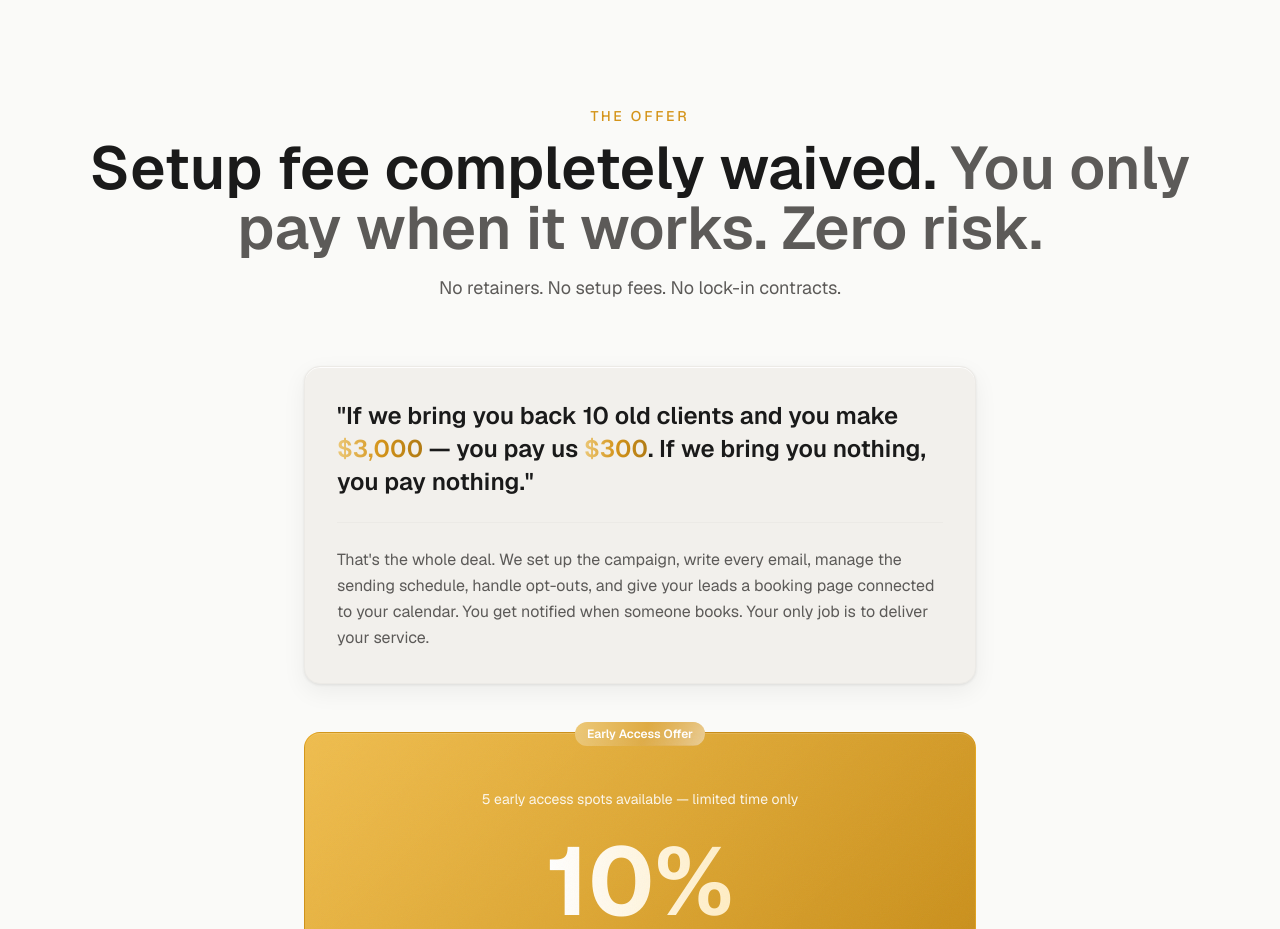
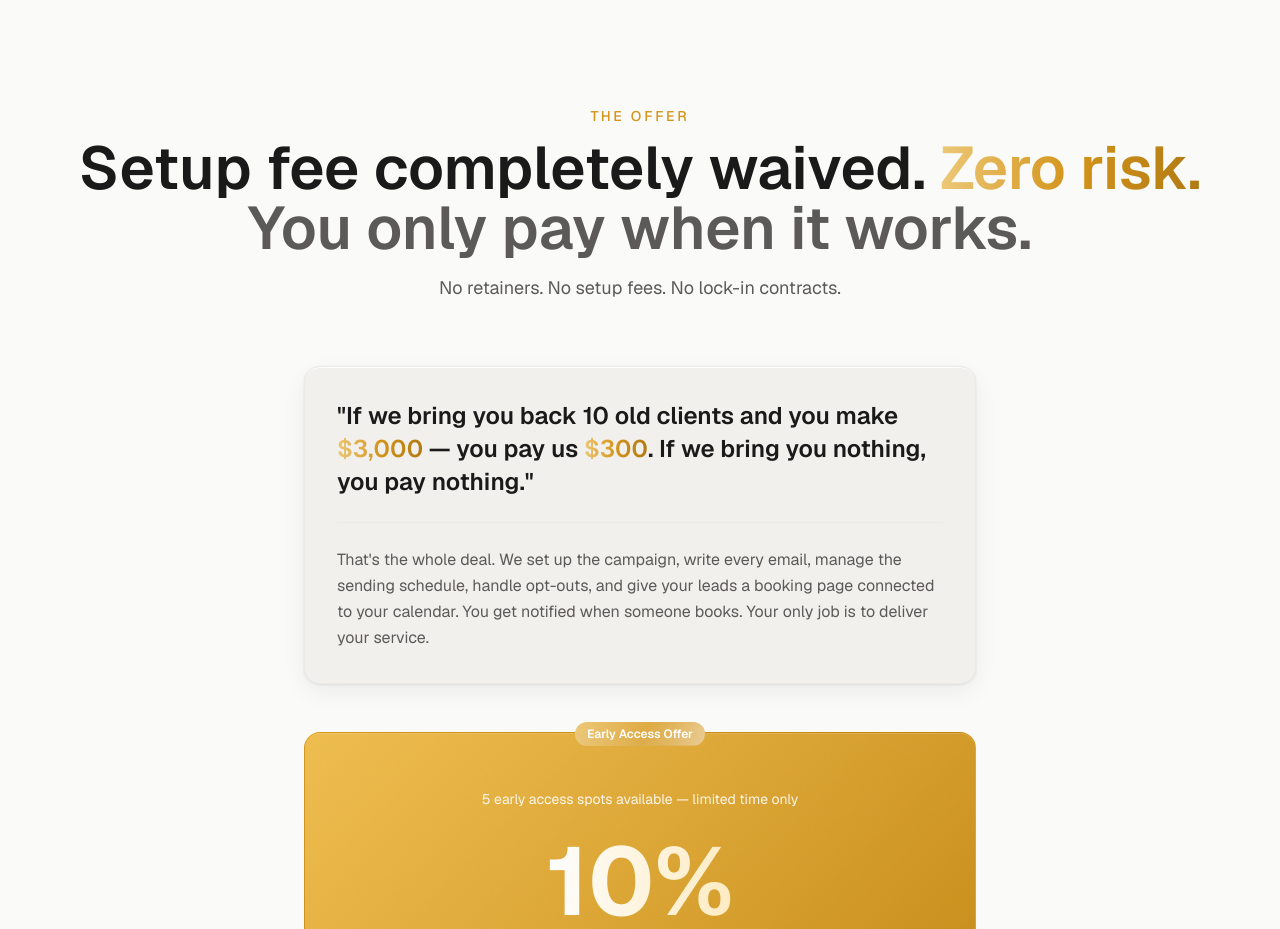
Before and after one commit to automationcultureai/automation-culture-marketing-website, a Next.js app: page / in a window 1280 px wide. Shown: the part 5380-6309 px from the top of the page. Built offline with nearby package versions, Linux system fonts and the light colour scheme.

Commit message:
feat: apply gold gradient to "Zero risk." and reposition in offer section heading
Co-Authored-By: Claude Sonnet 4.6 <noreply@anthropic.com>

```diff
--- a/app/components/sections/OfferSection.tsx
+++ b/app/components/sections/OfferSection.tsx
@@ -41,7 +41,9 @@ export function OfferSection() {
             className="text-4xl font-semibold leading-tight text-[#1a1a1a] sm:text-5xl md:text-6xl"
           >
             Setup fee completely waived.{" "}
-            <span className="text-[#5C5A58]"> You only pay when it works. Zero risk.</span>
+            <span className="bg-gradient-to-r from-[#ECC878] via-[#D4941A] to-[#B07A14] bg-clip-text text-transparent">Zero risk.</span>
+            {" "}
+            <span className="text-[#5C5A58]">You only pay when it works.</span>
           </motion.h2>
           <motion.p
             initial={{ opacity: 0, y: 15 }}
```
